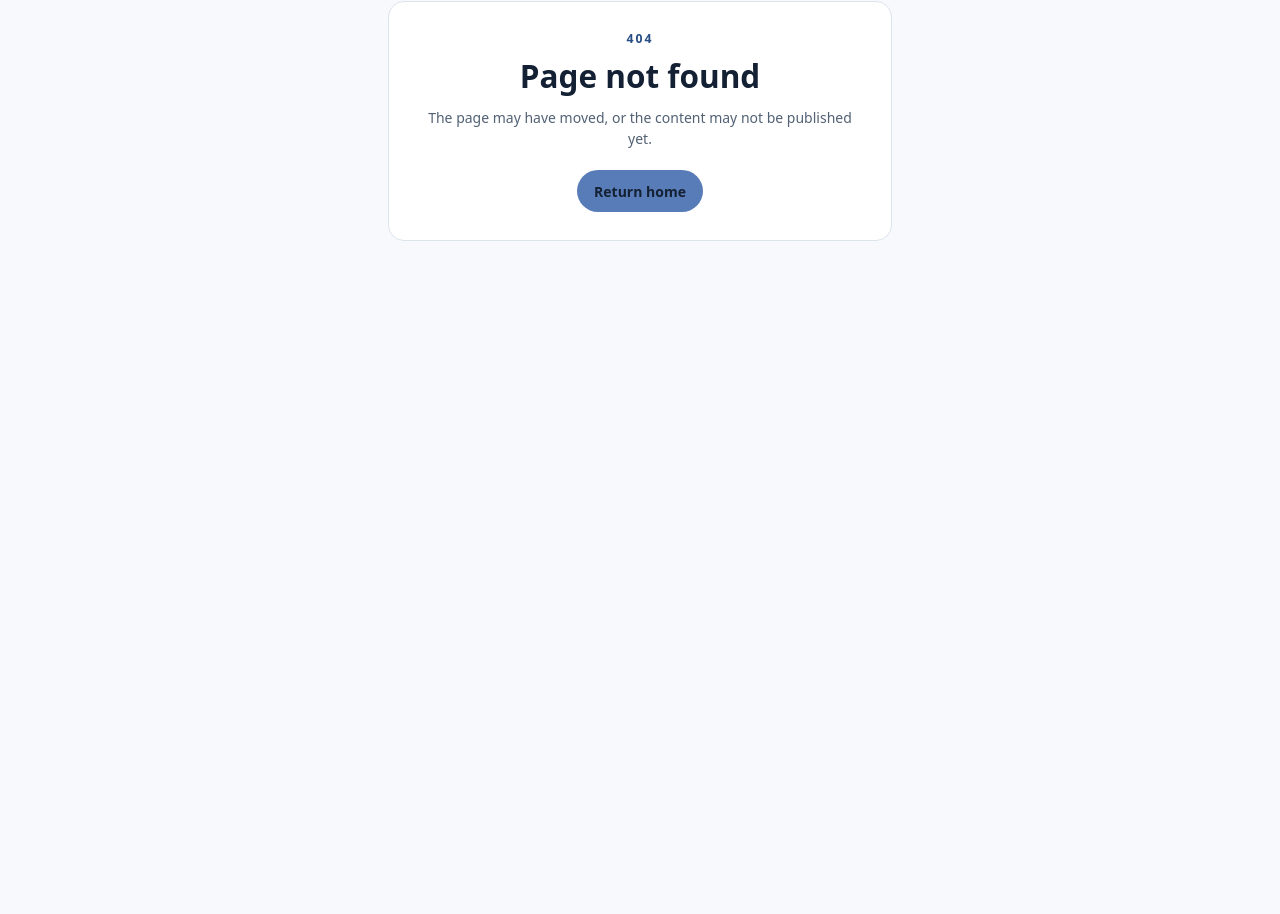
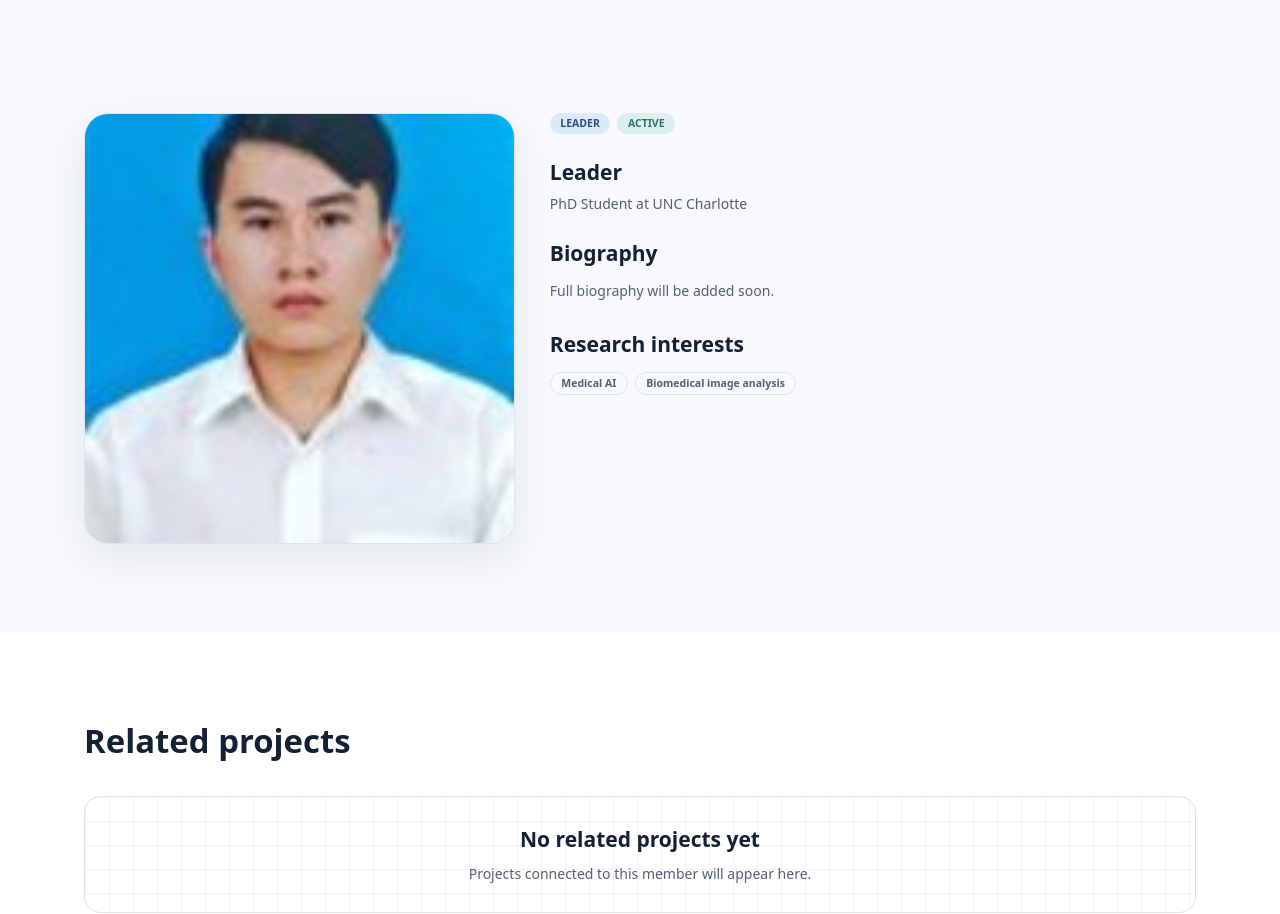
Before and after one commit to AIMA-Research-Group/aima-research-group.github.io, a Next.js app: page /people/lam-ba-thinh in a window 1280 px wide. Before the commit this address had no page. Shown: the part 279-1193 px from the top of the page. Before the commit the page ends 800 px from the top, so only its background shows below. Built offline with nearby package versions, Linux system fonts and the light colour scheme.

Commit message:
Add member profile pages

```diff
--- /dev/null
+++ b/app/people/[slug]/page.tsx
@@ -0,0 +1,105 @@
+import { notFound } from "next/navigation";
+import Image from "next/image";
+import { ExternalLink } from "lucide-react";
+import { SiteFooter } from "@/components/layout/SiteFooter";
+import { SiteHeader } from "@/components/layout/SiteHeader";
+import { Badge } from "@/components/ui/Badge";
+import { EmptyState } from "@/components/ui/EmptyState";
+import { PageContainer, PageHero, Section, SectionHeading } from "@/components/ui/Section";
+import { ProjectCard, TagList } from "@/components/content/Cards";
+import { getAllContent } from "@/lib/content/loaders";
+import { withBasePath } from "@/lib/utils/paths";
+
+export async function generateStaticParams() {
+  const content = await getAllContent();
+  return content.people.map((person) => ({ slug: person.slug }));
+}
+
+export async function generateMetadata({ params }: { params: Promise<{ slug: string }> }) {
+  const { slug } = await params;
+  const content = await getAllContent();
+  const person = content.people.find((item) => item.slug === slug);
+
+  return {
+    title: person?.name || "Member Profile",
+    description: person?.short_bio,
+    openGraph: person?.photo ? { images: [person.photo] } : undefined,
+  };
+}
+
+export default async function PersonDetailPage({ params }: { params: Promise<{ slug: string }> }) {
+  const { slug } = await params;
+  const content = await getAllContent();
+  const person = content.people.find((item) => item.slug === slug);
+  if (!person) notFound();
+
+  const projects = content.projects.filter((project) => project.member_slugs.includes(person.slug));
+
+  return (
+    <>
+      <SiteHeader site={content.site} navigation={content.navigation} />
+      <main id="main-content">
+        <PageHero eyebrow="Member profile" title={person.name} description={person.short_bio} />
+        <Section className="pt-0">
+          <PageContainer>
+            <div className="grid gap-10 lg:grid-cols-[0.8fr_1.2fr]">
+              <div>
+                {person.photo ? (
+                  <Image
+                    src={withBasePath(person.photo)}
+                    alt={`Portrait of ${person.name}`}
+                    width={720}
+                    height={720}
+                    className="aspect-square w-full rounded-[24px] border border-[var(--border)] object-cover shadow-[var(--shadow-soft)]"
+                  />
+                ) : (
+                  <div className="flex aspect-square w-full items-center justify-center rounded-[24px] border border-[var(--border)] bg-[var(--surface-muted)] text-6xl font-black text-[var(--aima-deep-blue)] shadow-[var(--shadow-soft)]">
+                    {person.name.slice(0, 1)}
+                  </div>
+                )}
+              </div>
+
+              <div className="grid content-start gap-7">
+                <div className="flex flex-wrap gap-2">
+                  <Badge>{person.group}</Badge>
+                  {person.active ? <Badge tone="teal">Active</Badge> : <Badge tone="muted">Inactive</Badge>}
+                </div>
+                <div>
+                  <h2 className="text-2xl font-black">{person.role}</h2>
+                  <p className="mt-2 text-[var(--text-secondary)]">{person.affiliation}</p>
+                </div>
+                <div>
+                  <h2 className="text-2xl font-black">Biography</h2>
+                  <p className="mt-3 leading-8 text-[var(--text-secondary)]">{person.full_bio}</p>
+                </div>
+                <div>
+                  <h2 className="text-2xl font-black">Research interests</h2>
+                  <div className="mt-4"><TagList tags={person.research_interests} /></div>
+                </div>
+                {person.links.length ? (
+                  <div>
+                    <h2 className="text-2xl font-black">Links</h2>
+                    <div className="mt-4 flex flex-wrap gap-3">
+                      {person.links.map((link) => (
+                        <a key={link.label} href={withBasePath(link.url)} className="inline-flex items-center gap-2 font-bold text-[var(--aima-deep-blue)]">
+                          {link.label}<ExternalLink className="h-4 w-4" />
+                        </a>
+                      ))}
+                    </div>
+                  </div>
+                ) : null}
+              </div>
+            </div>
+          </PageContainer>
+        </Section>
+        <Section className="bg-white">
+          <PageContainer>
+            <SectionHeading title="Related projects" />
+            {projects.length ? <div className="grid gap-6 md:grid-cols-3">{projects.map((project) => <ProjectCard key={project.slug} project={project} />)}</div> : <EmptyState title="No related projects yet" description="Projects connected to this member will appear here." />}
+          </PageContainer>
+        </Section>
+      </main>
+      <SiteFooter site={content.site} navigation={content.navigation} />
+    </>
+  );
+}
--- a/app/sitemap.ts
+++ b/app/sitemap.ts
@@ -10,6 +10,7 @@ export default async function sitemap(): Promise<MetadataRoute.Sitemap> {
   const dynamicRoutes = [
     ...content.researchThemes.map((item) => `/research/${item.slug}`),
     ...content.projects.map((item) => `/projects/${item.slug}`),
+    ...content.people.map((item) => `/people/${item.slug}`),
   ];
   return [...staticRoutes, ...dynamicRoutes].map((route) => ({ url: `${base}${route}`, lastModified: new Date() }));
 }
--- a/components/content/Cards.tsx
+++ b/components/content/Cards.tsx
@@ -179,7 +179,7 @@ export function NewsHighlights({ news }: { news: NewsItem[] }) {
 
 export function PersonCard({ person }: { person: Person }) {
   return (
-    <article className="surface-card p-5 transition duration-300 hover:-translate-y-1 hover:shadow-[var(--shadow-soft)]">
+    <Link href={`/people/${person.slug}`} className="surface-card group block p-5 transition duration-300 hover:-translate-y-1 hover:shadow-[var(--shadow-soft)]">
       {person.photo ? (
         <Image
           src={withBasePath(person.photo)}
@@ -197,7 +197,10 @@ export function PersonCard({ person }: { person: Person }) {
       <p className="mt-2 text-sm text-[var(--text-muted)]">{person.affiliation}</p>
       <p className="mt-4 leading-7 text-[var(--text-secondary)]">{person.short_bio}</p>
       <div className="mt-4"><TagList tags={person.research_interests} /></div>
-    </article>
+      <span className="mt-5 inline-flex items-center gap-2 text-sm font-bold text-[var(--aima-deep-blue)]">
+        View profile <ArrowRight className="h-4 w-4 transition group-hover:translate-x-1" />
+      </span>
+    </Link>
   );
 }
 
```
